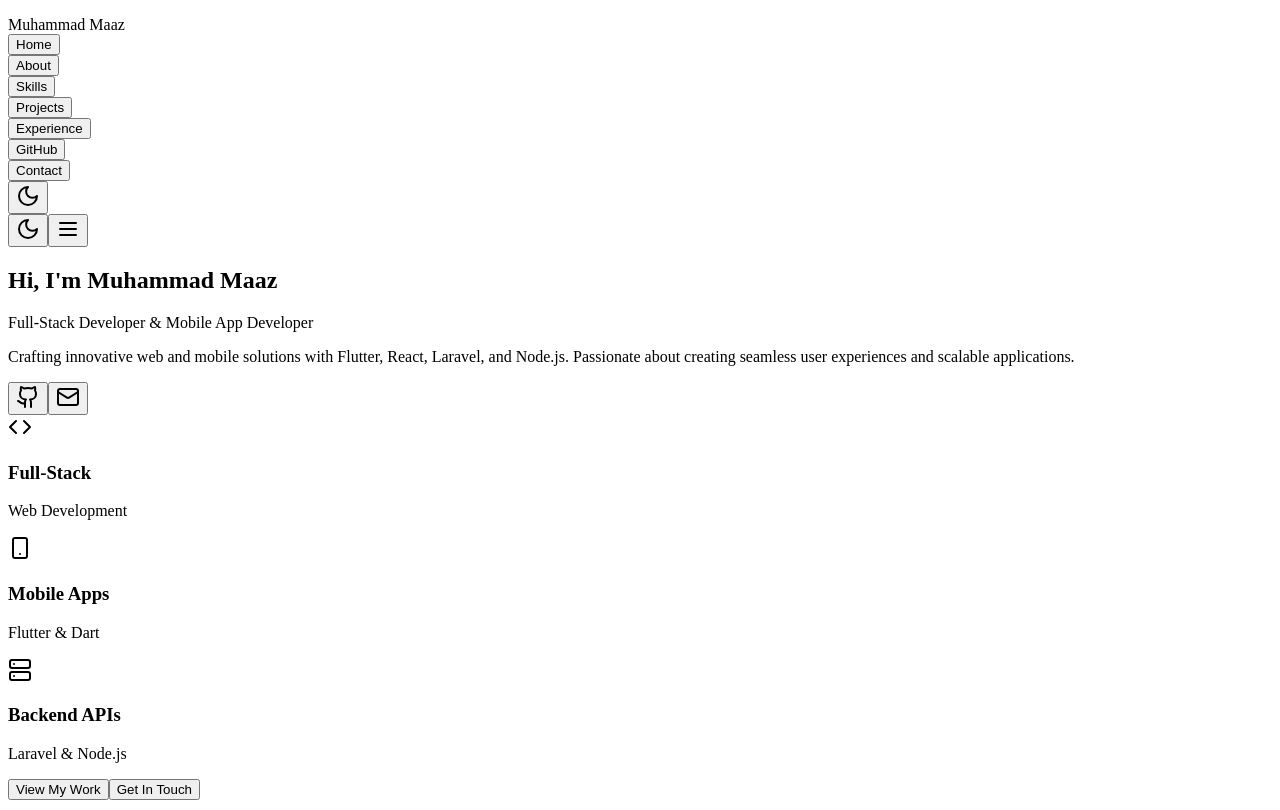
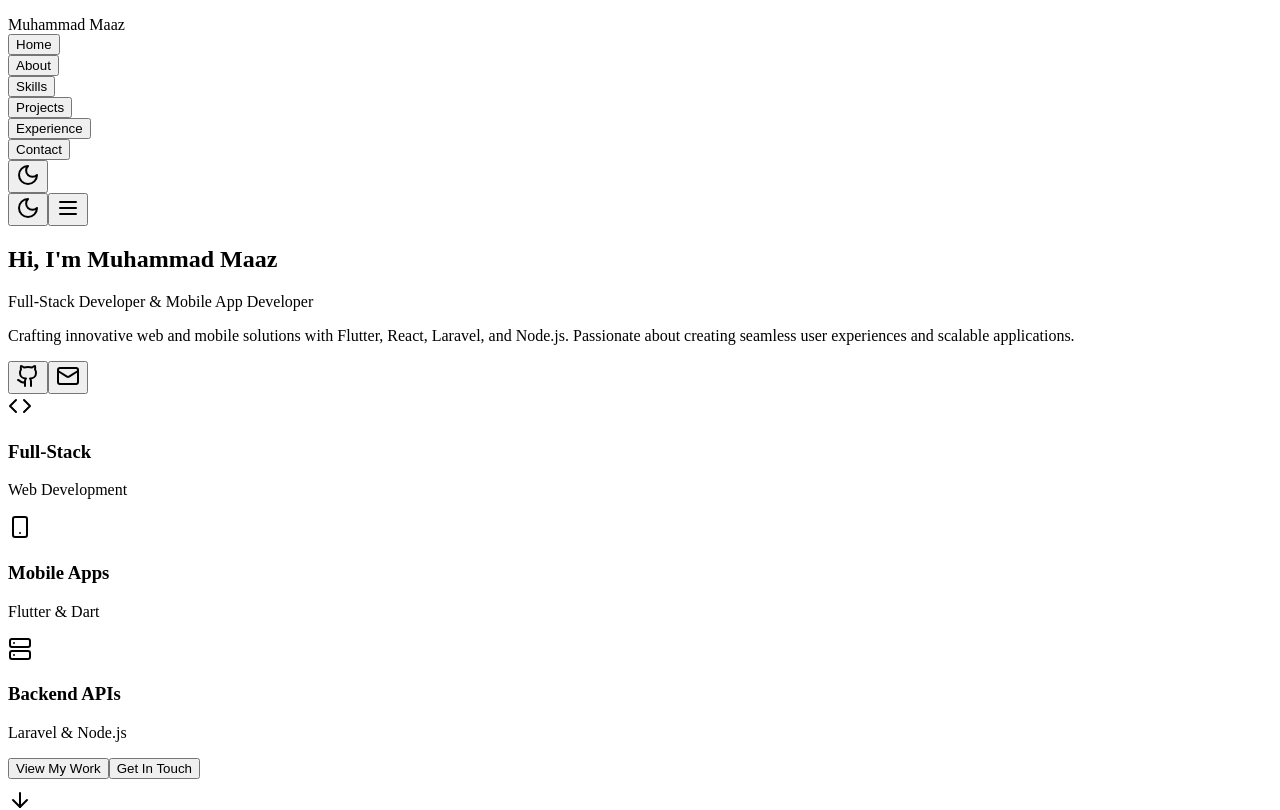
Before and after one commit to coding-with-maaz/PORTFOLIO, a React (Vite) app in the folder client/: page / in a window 1280 px wide. Shown: the top 810 px of the page. Built offline with nearby package versions, Linux system fonts and the light colour scheme.

Commit message:
Comment out GitHub Stats section temporarily

```diff
--- a/client/src/components/Header.tsx
+++ b/client/src/components/Header.tsx
@@ -10,7 +10,7 @@ const navItems = [
   { name: "Skills", href: "#skills" },
   { name: "Projects", href: "#projects" },
   { name: "Experience", href: "#experience" },
-  { name: "GitHub", href: "#github-stats" },
+  // { name: "GitHub", href: "#github-stats" },
   { name: "Contact", href: "#contact" },
 ];
 
--- a/client/src/pages/Home.tsx
+++ b/client/src/pages/Home.tsx
@@ -4,7 +4,7 @@ import { About } from "@/components/About";
 import { Skills } from "@/components/Skills";
 import { Projects } from "@/components/Projects";
 import { Experience } from "@/components/Experience";
-import { GitHubStats } from "@/components/GitHubStats";
+// import { GitHubStats } from "@/components/GitHubStats";
 import { Contact } from "@/components/Contact";
 import { Footer } from "@/components/Footer";
 
@@ -18,7 +18,7 @@ export default function Home() {
         <Skills />
         <Projects />
         <Experience />
-        <GitHubStats />
+        {/* <GitHubStats /> */}
         <Contact />
       </main>
       <Footer />
```
